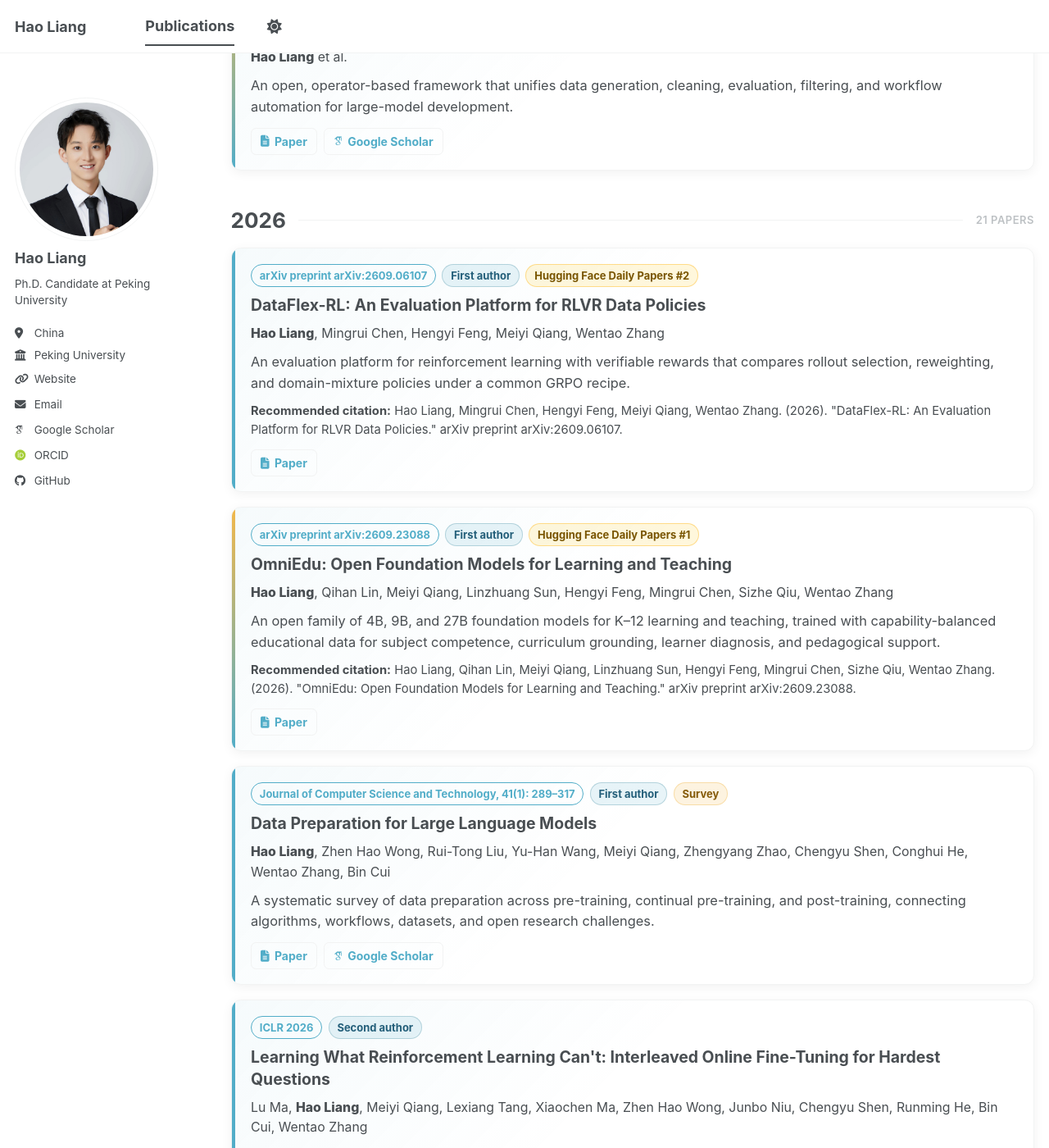
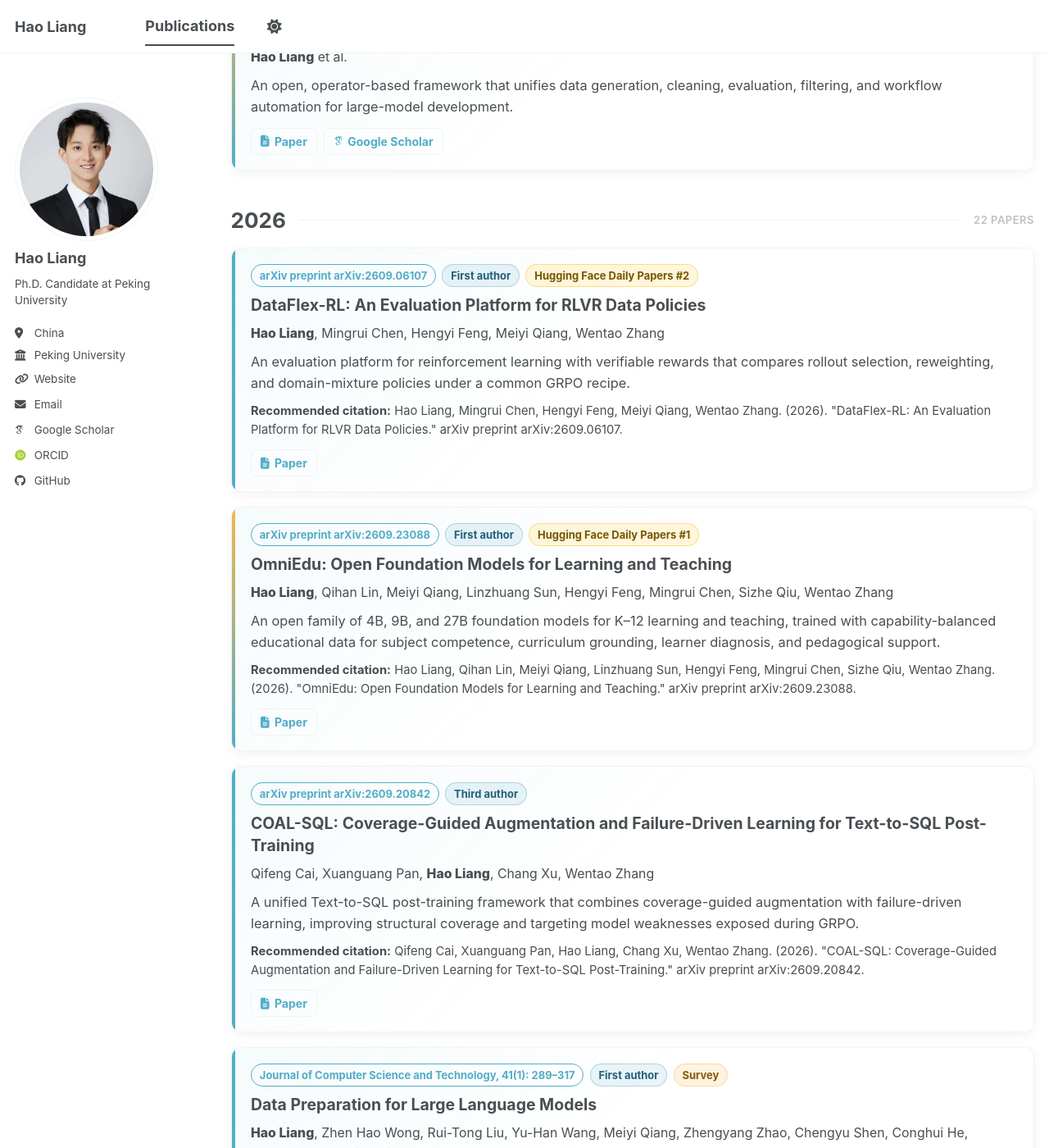
Before and after one commit to haolpku/haolpku.github.io, a Jekyll site: the page built from _pages/publications.html, in a window 1280 px wide and 1400 px high, scrolled down 254 px. Shown: the whole window at 82% size. Built offline with Jekyll 4.4.1, drawn with Linux system fonts in a browser that asks for light colours; some web fonts are replaced; a script bundle is joined from its source files by our own code; library files that are not in the unit come from our copies.

Commit message:
Add COAL-SQL publication

```diff
--- a/_data/publications_detailed.yml
+++ b/_data/publications_detailed.yml
@@ -19,6 +19,17 @@
   scholar_id: ""
   citation: "Hao Liang, Qihan Lin, Meiyi Qiang, Linzhuang Sun, Hengyi Feng, Mingrui Chen, Sizhe Qiu, Wentao Zhang. (2026). \"OmniEdu: Open Foundation Models for Learning and Teaching.\" arXiv preprint arXiv:2609.23088."
   summary: "An open family of 4B, 9B, and 27B foundation models for K–12 learning and teaching, trained with capability-balanced educational data for subject competence, curriculum grounding, learner diagnosis, and pedagogical support."
+
+- title: "COAL-SQL: Coverage-Guided Augmentation and Failure-Driven Learning for Text-to-SQL Post-Training"
+  selected: true
+  authors: "Qifeng Cai, Xuanguang Pan, Hao Liang, Chang Xu, Wentao Zhang"
+  venue: "arXiv preprint arXiv:2609.20842"
+  year: "2026"
+  note: "Third author"
+  paper_url: "https://arxiv.org/abs/2609.20842"
+  scholar_id: ""
+  citation: "Qifeng Cai, Xuanguang Pan, Hao Liang, Chang Xu, Wentao Zhang. (2026). \"COAL-SQL: Coverage-Guided Augmentation and Failure-Driven Learning for Text-to-SQL Post-Training.\" arXiv preprint arXiv:2609.20842."
+  summary: "A unified Text-to-SQL post-training framework that combines coverage-guided augmentation with failure-driven learning, improving structural coverage and targeting model weaknesses exposed during GRPO."
 
 - title: "Data Preparation for Large Language Models"
   selected: true
```
